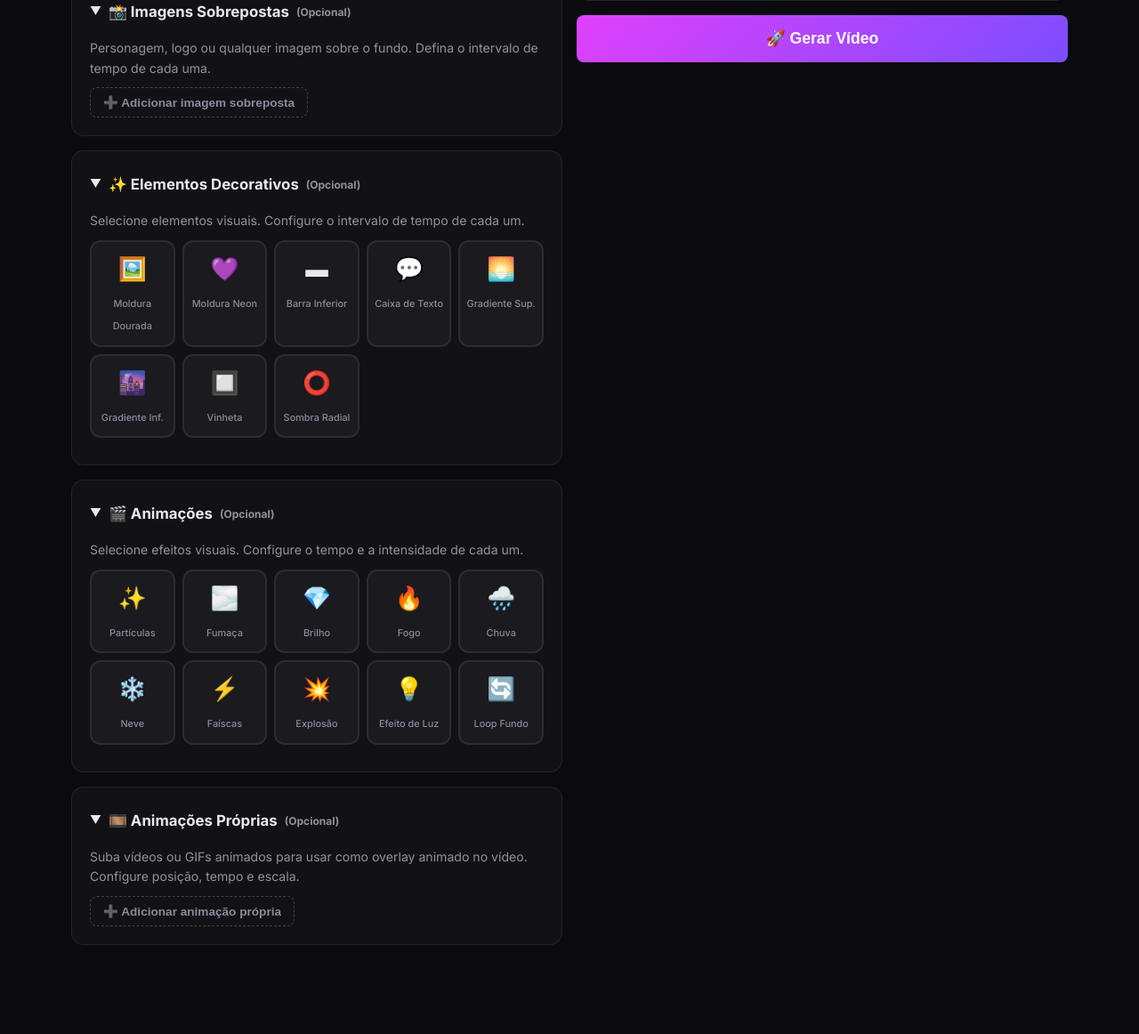
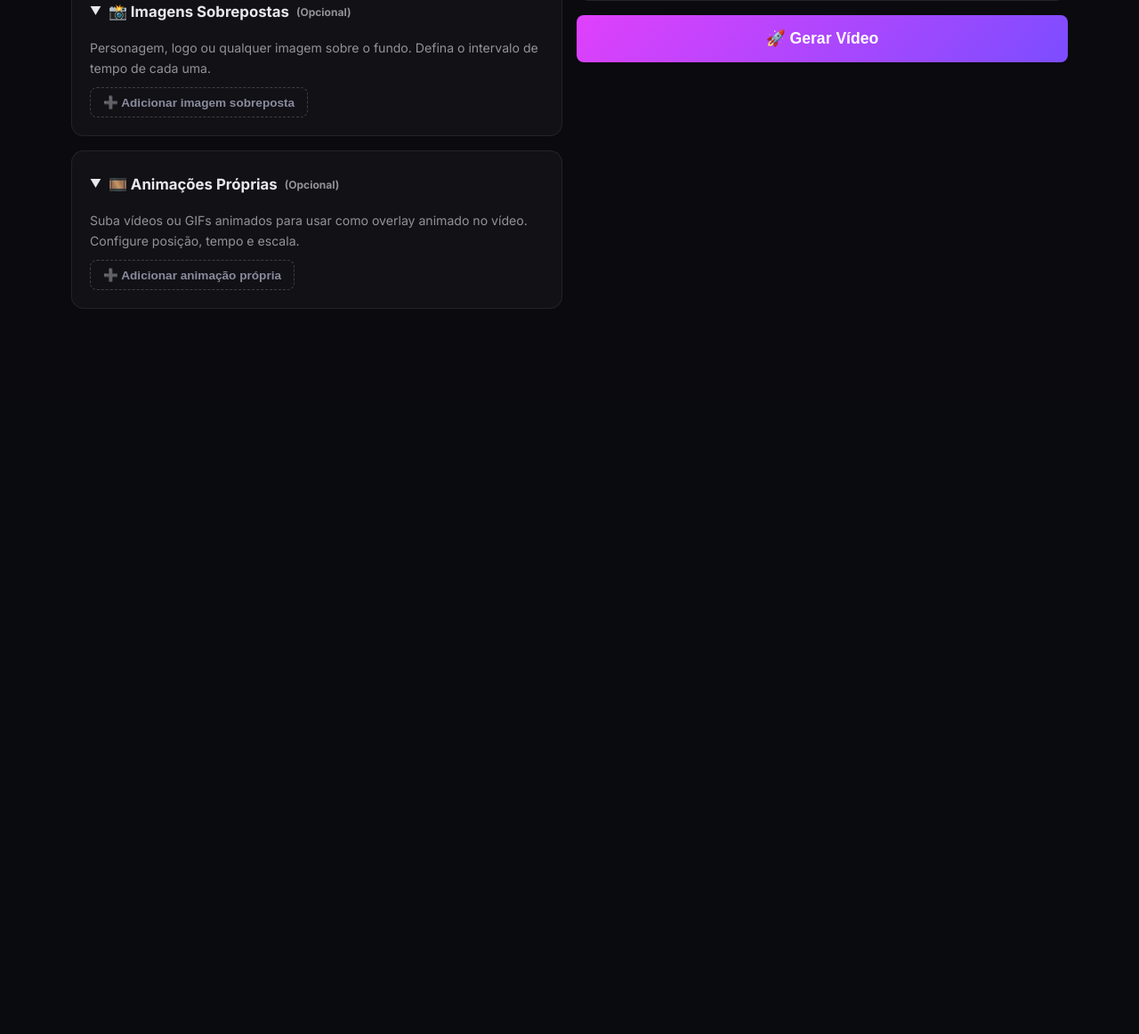
Before and after one commit to Renan-Sacca/Fantastica_fabrica_de_video, a FastAPI app: template web/templates/video_compositor/create.html in a window 1280 px wide. Shown: the part 1705-2867 px from the top of the page at 89% size. After the commit the page ends 2052 px from the top, so only its background shows below. Run offline with FastAPI, Linux system fonts and the light colour scheme; the template is opened without the code that fills it, so the values that code supplies are empty; parts of the project's set-up code (start-up, migrations or seed data) failed here and were passed over.

Commit message:
Adicionado removido animacoes padroes

```diff
--- a/web/static/video_compositor.js
+++ b/web/static/video_compositor.js
@@ -907,141 +907,7 @@ function getElemIcon(key) {
 }
 
 // ══════════════════════════════════════════
-// Gallery toggle — com controles de tempo/intensidade
-// ══════════════════════════════════════════
-function toggleGalleryItem(el, type) {
-    el.classList.toggle('selected');
-    const isSelected = el.classList.contains('selected');
-
-    if (type === 'animation') {
-        const value = el.dataset.animation;
-        if (isSelected) {
-            state.selectedAnimations.push({
-                name: value, start: null, end: null, fullVideo: true, intensity: 50
-            });
-            addEffectCtrlPanel('animation', value);
-        } else {
-            state.selectedAnimations = state.selectedAnimations.filter(a => a.name !== value);
-            removeEffectCtrlPanel('animation', value);
-        }
-    } else {
-        const value = el.dataset.element;
-        if (isSelected) {
-            state.selectedElements.push({
-                name: value, start: null, end: null, fullVideo: true
-            });
-            addEffectCtrlPanel('element', value);
-        } else {
-            state.selectedElements = state.selectedElements.filter(e => e.name !== value);
-            removeEffectCtrlPanel('element', value);
-        }
-    }
-    updateLayers();
-    refreshPreviewNow();
-}
-
-/**
- * Adiciona painel de controle para animação/elemento selecionado.
- */
-function addEffectCtrlPanel(type, name) {
-    const container = type === 'animation'
-        ? document.getElementById('animationsCtrlList')
-        : document.getElementById('elementsCtrlList');
-
-    const icon = type === 'animation' ? getAnimIcon(name) : getElemIcon(name);
-    const displayName = type === 'animation' ? getAnimName(name) : getElemName(name);
-    const isAnim = type === 'animation';
-
-    const panel = document.createElement('div');
-    panel.className = 'effect-ctrl-item';
-    panel.dataset.effectType = type;
-    panel.dataset.effectName = name;
-
-    panel.innerHTML = `
-        <div class="effect-ctrl-header">
-            <span class="effect-ctrl-icon">${icon}</span>
-            <span class="effect-ctrl-name">${displayName}</span>
-            <button type="button" class="effect-ctrl-remove" onclick="toggleEffectFromPanel(this, '${type}', '${name}')" title="Remover">✕</button>
-        </div>
-        <div class="effect-ctrl-full">
-            <input type="checkbox" class="effect-full-video" checked onchange="toggleEffectTimeInputs(this)">
-            <label>Vídeo inteiro</label>
-        </div>
-        <div class="effect-ctrl-row effect-time-inputs" style="display:none;">
-            <div>
-                <label>Início (s)</label>
-                <input type="number" class="effect-start" min="0" step="0.1" placeholder="0" value="0">
-            </div>
-            <div>
-                <label>Fim (s)</label>
-                <input type="number" class="effect-end" min="0" step="0.1" placeholder="(fim)">
-            </div>
-        </div>
-        ${isAnim ? `
-        <div class="intensity-control">
-            <label>🎚️ Intensidade</label>
-            <input type="range" min="10" max="100" value="50" class="effect-intensity" oninput="updateEffectIntensity(this)">
-            <span class="intensity-value">50%</span>
-        </div>
-        ` : ''}
-    `;
-
-    container.appendChild(panel);
-}
-
-function removeEffectCtrlPanel(type, name) {
-    const container = type === 'animation'
-        ? document.getElementById('animationsCtrlList')
-        : document.getElementById('elementsCtrlList');
-
-    const panel = container.querySelector(`.effect-ctrl-item[data-effect-name="${name}"]`);
-    if (panel) panel.remove();
-}
-
-function toggleEffectFromPanel(btn, type, name) {
-    // Desselecionar na galeria
-    const galleryId = type === 'animation' ? 'animationsGallery' : 'elementsGallery';
-    const attr = type === 'animation' ? 'data-animation' : 'data-element';
-    const galleryItem = document.querySelector(`#${galleryId} .gallery-item[${attr}="${name}"]`);
-    if (galleryItem) {
-        galleryItem.classList.remove('selected');
-    }
-
-    // Remover do state
-    if (type === 'animation') {
-        state.selectedAnimations = state.selectedAnimations.filter(a => a.name !== name);
-    } else {
-        state.selectedElements = state.selectedElements.filter(e => e.name !== name);
-    }
-
-    // Remover painel
-    btn.closest('.effect-ctrl-item').remove();
-    updateLayers();
-    refreshPreviewNow();
-}
-
-function toggleEffectTimeInputs(checkbox) {
-    const panel = checkbox.closest('.effect-ctrl-item');
-    const timeInputs = panel.querySelector('.effect-time-inputs');
-    timeInputs.style.display = checkbox.checked ? 'none' : 'grid';
-
-    // Atualizar no state
-    const type = panel.dataset.effectType;
-    const name = panel.dataset.effectName;
-    const list = type === 'animation' ? state.selectedAnimations : state.selectedElements;
-    const item = list.find(i => i.name === name);
-    if (item) item.fullVideo = checkbox.checked;
-}
-
-function updateEffectIntensity(input) {
-    const value = input.value;
-    input.nextElementSibling.textContent = `${value}%`;
-
-    const panel = input.closest('.effect-ctrl-item');
-    const name = panel.dataset.effectName;
-    const item = state.selectedAnimations.find(a => a.name === name);
-    if (item) item.intensity = parseInt(value);
-}
+
 
 // ══════════════════════════════════════════
 // Animações Customizadas (upload de vídeo/GIF)
@@ -1113,8 +979,6 @@ function updateLayers() {
     const list = [];
     const bgCount = document.querySelectorAll('#bgSegmentsList .img-segment').length;
     if (bgCount > 0) list.push({ id:'bg', icon:'🖼️', name:`Fundo (${bgCount} imagem${bgCount>1?'s':''})`, type:'background' });
-    state.selectedElements.forEach(e => list.push({ id:`elem_${e.name}`, icon:'✨', name:getElemName(e.name), type:'element' }));
-    state.selectedAnimations.forEach(a => list.push({ id:`anim_${a.name}`, icon:'🎬', name:getAnimName(a.name), type:'animation' }));
     const ovCount = document.querySelectorAll('#overlaySegmentsList .img-segment').length;
     if (ovCount > 0) list.push({ id:'overlay', icon:'📸', name:`Sobrepostas (${ovCount})`, type:'overlay' });
     const customCount = document.querySelectorAll('#customAnimsList .custom-anim-item').length;
--- a/web/templates/video_compositor/create.html
+++ b/web/templates/video_compositor/create.html
@@ -406,51 +406,6 @@
                     </div>
                 </div>
 
-                <!-- ✨ Elementos Decorativos -->
-                <div class="vc-card">
-                    <div class="section-header" onclick="toggleSection(this)">
-                        <span class="chevron">▼</span>
-                        <h2>✨ Elementos Decorativos <span class="muted" style="font-size:.75rem;">(Opcional)</span></h2>
-                    </div>
-                    <div class="section-body">
-                        <p class="muted" style="margin-bottom:10px;">Selecione elementos visuais. Configure o intervalo de tempo de cada um.</p>
-                        <div class="gallery" id="elementsGallery">
-                            <div class="gallery-item" data-element="moldura_gold" onclick="toggleGalleryItem(this,'element')"><span class="gi-icon">🖼️</span><span class="gi-name">Moldura Dourada</span></div>
-                            <div class="gallery-item" data-element="moldura_neon" onclick="toggleGalleryItem(this,'element')"><span class="gi-icon">💜</span><span class="gi-name">Moldura Neon</span></div>
-                            <div class="gallery-item" data-element="barra_inferior" onclick="toggleGalleryItem(this,'element')"><span class="gi-icon">▬</span><span class="gi-name">Barra Inferior</span></div>
-                            <div class="gallery-item" data-element="caixa_texto" onclick="toggleGalleryItem(this,'element')"><span class="gi-icon">💬</span><span class="gi-name">Caixa de Texto</span></div>
-                            <div class="gallery-item" data-element="gradiente_top" onclick="toggleGalleryItem(this,'element')"><span class="gi-icon">🌅</span><span class="gi-name">Gradiente Sup.</span></div>
-                            <div class="gallery-item" data-element="gradiente_bottom" onclick="toggleGalleryItem(this,'element')"><span class="gi-icon">🌆</span><span class="gi-name">Gradiente Inf.</span></div>
-                            <div class="gallery-item" data-element="sombra_vinheta" onclick="toggleGalleryItem(this,'element')"><span class="gi-icon">🔲</span><span class="gi-name">Vinheta</span></div>
-                            <div class="gallery-item" data-element="sombra_radial" onclick="toggleGalleryItem(this,'element')"><span class="gi-icon">⭕</span><span class="gi-name">Sombra Radial</span></div>
-                        </div>
-                        <div class="effect-ctrl-list" id="elementsCtrlList"></div>
-                    </div>
-                </div>
-
-                <!-- 🎬 Animações -->
-                <div class="vc-card">
-                    <div class="section-header" onclick="toggleSection(this)">
-                        <span class="chevron">▼</span>
-                        <h2>🎬 Animações <span class="muted" style="font-size:.75rem;">(Opcional)</span></h2>
-                    </div>
-                    <div class="section-body">
-                        <p class="muted" style="margin-bottom:10px;">Selecione efeitos visuais. Configure o tempo e a intensidade de cada um.</p>
-                        <div class="gallery" id="animationsGallery">
-                            <div class="gallery-item" data-animation="particulas" onclick="toggleGalleryItem(this,'animation')"><span class="gi-icon">✨</span><span class="gi-name">Partículas</span></div>
-                            <div class="gallery-item" data-animation="fumaca" onclick="toggleGalleryItem(this,'animation')"><span class="gi-icon">🌫️</span><span class="gi-name">Fumaça</span></div>
-                            <div class="gallery-item" data-animation="brilho" onclick="toggleGalleryItem(this,'animation')"><span class="gi-icon">💎</span><span class="gi-name">Brilho</span></div>
-                            <div class="gallery-item" data-animation="fogo" onclick="toggleGalleryItem(this,'animation')"><span class="gi-icon">🔥</span><span class="gi-name">Fogo</span></div>
-                            <div class="gallery-item" data-animation="chuva" onclick="toggleGalleryItem(this,'animation')"><span class="gi-icon">🌧️</span><span class="gi-name">Chuva</span></div>
-                            <div class="gallery-item" data-animation="neve" onclick="toggleGalleryItem(this,'animation')"><span class="gi-icon">❄️</span><span class="gi-name">Neve</span></div>
-                            <div class="gallery-item" data-animation="faiscas" onclick="toggleGalleryItem(this,'animation')"><span class="gi-icon">⚡</span><span class="gi-name">Faíscas</span></div>
-                            <div class="gallery-item" data-animation="explosao" onclick="toggleGalleryItem(this,'animation')"><span class="gi-icon">💥</span><span class="gi-name">Explosão</span></div>
-                            <div class="gallery-item" data-animation="luz" onclick="toggleGalleryItem(this,'animation')"><span class="gi-icon">💡</span><span class="gi-name">Efeito de Luz</span></div>
-                            <div class="gallery-item" data-animation="loop_bg" onclick="toggleGalleryItem(this,'animation')"><span class="gi-icon">🔄</span><span class="gi-name">Loop Fundo</span></div>
-                        </div>
-                        <div class="effect-ctrl-list" id="animationsCtrlList"></div>
-                    </div>
-                </div>
 
                 <!-- 🎞️ Animações Customizadas -->
                 <div class="vc-card">
--- a/worker/renderers/video_compositor/renderer.py
+++ b/worker/renderers/video_compositor/renderer.py
@@ -460,6 +460,8 @@ class VideoCompositorRenderer(BaseRenderer):
             "-map", f"[{cur_video}]",
             "-map", f"[{audio_label}]",
             "-c:v", "libx264", "-preset", "veryfast",
+            "-pix_fmt", "yuv420p",
+            "-crf", "23",
             "-c:a", "aac", "-b:a", "192k",
             "-t", f"{duration:.3f}",
             "-movflags", "+faststart",
```
Also changed, not shown: 1 other file.
